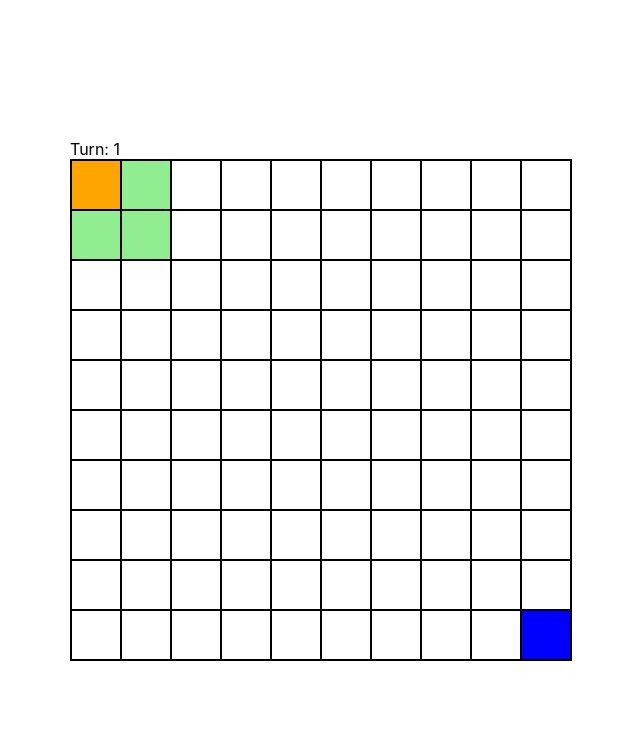
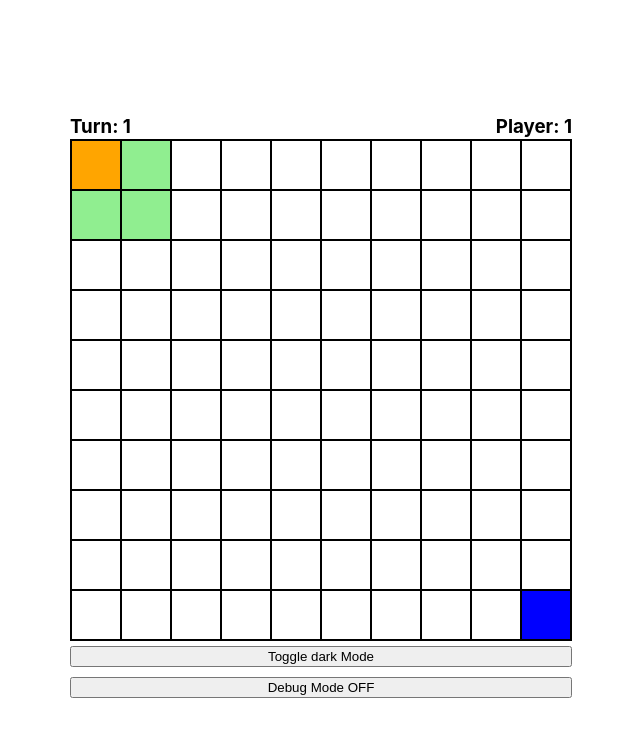
Before and after one commit to enandr/bugz-n-fungi-v2, a React (Create React App) app: page / in a window 1280 px wide. Shown: the top 736 px of the page, without its empty margins (319-959 px from the left). Built offline with nearby package versions, Linux system fonts and the light colour scheme.

Commit message:
added dark mode added debug mode fungi logic complete

```diff
--- a/src/App.scss
+++ b/src/App.scss
@@ -1,11 +1,16 @@
 :root {
   --tile-size: 50px;
+  --border-color: black;
 }
 
 .App {
   display: grid;
   place-content: center;
   height: 100vh;
+  &.dark {
+    background: black;
+    --border-color: white;
+  }
 }
 .grid {
   display: grid;
@@ -20,7 +25,9 @@
   height: 100%;
 }
 .tile {
-  border: solid 1px black;
+  border: solid 1px var(--border-color);
+  user-select: none;
+  color: red;
   &:not(.playableTile) {
     cursor: not-allowed;
   }
@@ -48,3 +55,15 @@
   background: lightgreen;
   cursor: pointer;
 }
+.headers {
+  display: flex;
+  flex-direction: row;
+  justify-content: space-between;
+  h3 {
+    margin-bottom: 1px;
+    color: var(--border-color);
+  }
+}
+button {
+  margin: 5px 0;
+}
--- a/src/App.tsx
+++ b/src/App.tsx
@@ -8,6 +8,7 @@ type TileType = {
   type: 'none' | 'bug' | 'fungi';
   isPlayable: boolean;
   surroundingTiles: TileType[]
+  isAttachedToABug: boolean;
 }
 
 function App() {
@@ -16,6 +17,14 @@ function App() {
   const [playerTurn, setPlayerTurn] = useState<0 | 1 | 2>(0)
 
   const [turnCount, setTurnCount] = useState(0)
+
+  const [player1Fungi, setPlayer1Fungi] = useState<TileType[]>([])
+
+  const [player2Fungi, setPlayer2Fungi] = useState<TileType[]>([])
+
+  const [mode, setMode] = useState(sessionStorage.mode || 'light')
+
+  const [debugMode, setDebugMode] = useState(sessionStorage.debugMode === 'true')
 
   function GameTile(props: {tile: TileType}) {
     const {tile} = props;
@@ -29,19 +38,31 @@ function App() {
     if (tile.isPlayable) {
       className += ' playableTile'
     }
-    return  <div className={className} onClick={() => {
+    return  <div className={className} onClick={(event) => {
+      if (event.shiftKey && debugMode) {
+        console.log(tile)
+        return;
+      }
       if (!tile.isPlayable) return;
       const newState = [...tilesState]
       const currentTile = newState[tile.row][tile.column]
       currentTile.owner = playerTurn
       currentTile.type = currentTile.type === 'none' ? 'bug' : 'fungi';
-      console.log('clicked')
+      if (currentTile.type === 'fungi') {
+        switch (currentTile.owner){
+          case 1:
+            setPlayer1Fungi([...player1Fungi,currentTile])
+            break;
+          case 2:
+            setPlayer2Fungi([...player2Fungi,currentTile])
+            break;
+        }
+      }
       setTilesState(newState);
       setTurnCount(turnCount+1)
       findPlayableTiles()
-      console.log(tilesState)
     }
-    }/>
+    }>{debugMode && `${tile.row}:${tile.column}`}</div>
   }
 
   function TileGrid() {
@@ -141,26 +162,71 @@ function App() {
     newState.map((row,rowIndex:number) => {
       row.map((tile:TileType,tileIndex:number) => {
         tile.isPlayable = false;
+        tile.isAttachedToABug = false;
       })
     })
     setTilesState(newState)
+  }
+
+  function checkFungiConnections(tile:TileType) {
+    tile.surroundingTiles.map((surroundingTile:TileType) => {
+      if (surroundingTile.type === 'fungi' && surroundingTile.owner === playerTurn && !surroundingTile.isAttachedToABug) {
+        surroundingTile.isAttachedToABug = true;
+        checkFungiConnections(surroundingTile);
+      }
+    })
+  }
+
+  function runCheckFungiLoop(newState: any) {
+    newState.map((row: TileType[],rowIndex:number) => {
+      row.map((tile:TileType,tileIndex:number) => {
+        if (tile.owner === playerTurn) {
+          if (tile.type === 'fungi'){
+            tile.surroundingTiles.map((surroundingTile:TileType) => {
+              if (surroundingTile.type === 'bug' && surroundingTile.owner === playerTurn) {
+                tile.isAttachedToABug = true;
+                checkFungiConnections(tile)
+              }
+            })
+          }
+        }
+      })
+    })
   }
 
   function findPlayableTiles() {
     if (!tilesState.length) return;
     resetPlayableTiles()
     const newState = [...tilesState]
+
+    runCheckFungiLoop(newState);
+
     newState.map((row,rowIndex:number) => {
       row.map((tile:TileType,tileIndex:number) => {
         if (tile.owner === playerTurn) {
-          tile.surroundingTiles.map((tile:TileType) => {
-            if (tile.type === 'none' || (tile.type === 'bug' && tile.owner !== playerTurn))
-            tile.isPlayable = true;
-          })
+          if (tile.type === 'fungi') {
+            if (tile.isAttachedToABug) {
+              tile.surroundingTiles.map((surroundingTile:TileType) => {
+                if (surroundingTile.type === 'none' || (surroundingTile.type === 'bug' && surroundingTile.owner !== playerTurn)) {
+                  surroundingTile.isPlayable = true;
+                }
+              })
+            }
+          } else {
+            tile.surroundingTiles.map((surroundingTile:TileType) => {
+              if (surroundingTile.type === 'none' || (surroundingTile.type === 'bug' && surroundingTile.owner !== playerTurn)) {
+                surroundingTile.isPlayable = true;
+              }
+            })
+          }
         }
       })
     })
     setTilesState(newState)
+  }
+
+  function checkWinCondition() {
+
   }
 
   useEffect(() => {
@@ -168,7 +234,7 @@ function App() {
     for (let i=0; i<10; i++) {
       const tileRow = []
       for (let o=0; o<10; o++) {
-        const data:TileType = {owner:0,type:'none',isPlayable: false, row: i, column:o,surroundingTiles:[]}
+        const data:TileType = {owner:0,type:'none',isPlayable: false, row: i, column:o,surroundingTiles:[],isAttachedToABug:false}
         tileRow.push(data)
       }
       initialState.push(tileRow)
@@ -178,7 +244,6 @@ function App() {
     initialState[9][9].owner = 2
     initialState[9][9].type = 'bug'
     setSurroundingTiles(initialState)
-    console.log(initialState)
     setTilesState(initialState)
     setPlayerTurn(1);
   },[])
@@ -195,10 +260,27 @@ function App() {
     findPlayableTiles()
   },[playerTurn])
 
+  useEffect(() => {
+    sessionStorage.mode = mode;
+    sessionStorage.debugMode = debugMode;
+  },[mode,debugMode])
+
+
   return (
-    <div className="App">
-      <div>Turn: {turnCount +1}</div>
+    <div className={`App ${mode === 'dark' && 'dark'}`}>
+      <div className={'headers'}>
+        <h3>Turn: {turnCount +1}</h3>
+        <h3 onClick={() => {
+          debugMode && console.log(tilesState)
+        }}>Player: {playerTurn}</h3>
+      </div>
       <TileGrid />
+      <button onClick={() => {
+        setMode(mode === 'light' ? 'dark' : 'light')
+      }}>Toggle {mode === 'light' ? 'dark' : 'light'} Mode</button>
+      <button onClick={() => {
+        setDebugMode(!debugMode)
+      }}>Debug Mode {debugMode ? 'ON' : 'OFF'}</button>
     </div>
   );
 }
```
